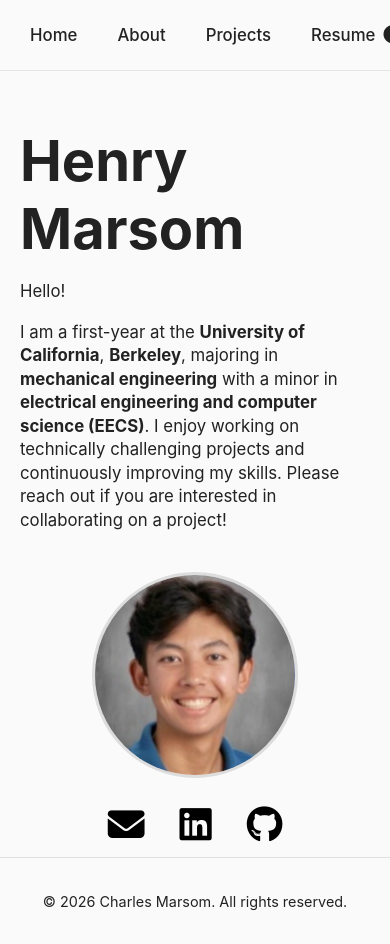
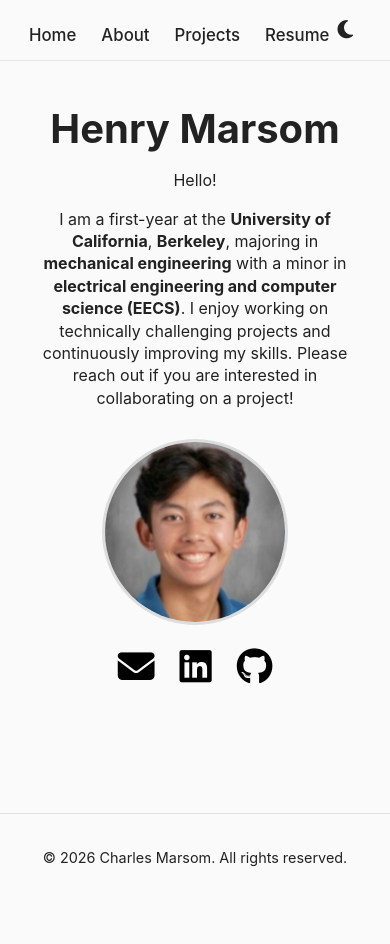
Before and after one commit to henrymarsom/henrymarsom.github.io, a Jekyll site: the page built from index.md, in a window 390 px wide. Built offline with Jekyll 4.4.1, drawn with Linux system fonts in a browser that asks for light colours; after the commit the page ends 900 px from its top, so only the background shows below that.

Commit message:
Update style.css

```diff
--- a/assets/style.css
+++ b/assets/style.css
@@ -148,8 +148,8 @@ html, body {
 }
 
 .hero-image img {
-  width: 200px;
-  height: 200px;
+  width: 300px;
+  height: 300px;
   object-fit: cover;
   border-radius: 50%;
   border: 3px solid #ddd;
@@ -233,3 +233,57 @@ body.dark .site-footer {
   border-top: 1px solid #333;
   color: #aaa;
 }
+
+/* ====== Responsive Mobile Layout ====== */
+@media (max-width: 768px) {
+  .hero {
+    flex-direction: column;     /* stack vertically */
+    align-items: center;        /* center everything */
+    gap: 20px;                  /* less space between text and image */
+    margin-bottom: 15px;
+  }
+
+  .hero-text {
+    text-align: center;         /* center text on small screens */
+    max-width: 90%;             /* narrow so it looks good on phones */
+  }
+
+  .hero-image {
+    margin-top: 0;              /* remove any nudging */
+  }
+
+  .hero-image img {
+    width: 180px;               /* slightly smaller image on phone */
+    height: 180px;
+  }
+
+  .contact {
+    gap: 25px;                  /* smaller gaps between icons */
+  }
+
+  .nav {
+    flex-wrap: wrap;             /* allow nav links to wrap if needed */
+    justify-content: center;
+  }
+
+  .nav-center {
+    gap: 25px;                   /* tighter nav links on mobile */
+    margin-top: 10px;
+  }
+}
+@media (max-width: 768px) {
+  .nav {
+    padding: 10px 15px;
+  }
+}
+@media (max-width: 768px) {
+  .hero-text h1 {
+    font-size: 2.5rem;
+  }
+  .subtitle {
+    font-size: 1rem;
+  }
+  .bio {
+    font-size: 1rem;
+  }
+}
```
